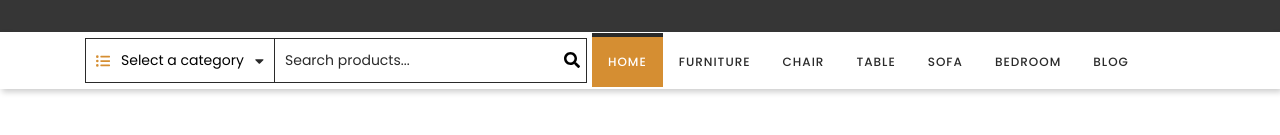
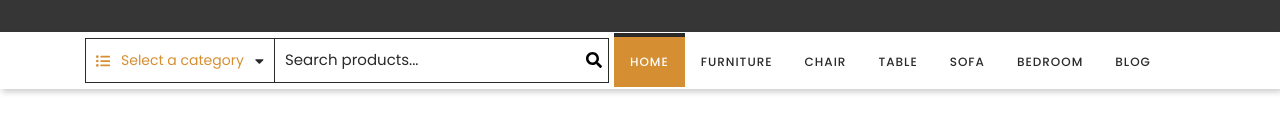
Before and after one commit to matwjablonski/wdp-2312-01, a React (Create React App) app: page / in a window 1280 px wide. In both pictures the pointer is over the element 180 px from the left and 229 px from the top of the page. Shown: the part 169-304 px from the top of the page. Built offline with nearby package versions, Linux system fonts and the light colour scheme.

Commit message:
Add font-size

```diff
--- a/src/components/features/ProductSearch/ProductSearch.module.scss
+++ b/src/components/features/ProductSearch/ProductSearch.module.scss
@@ -39,6 +39,26 @@
       z-index: 1;
       outline: none;
 
+      option {
+        &:hover {
+          background-color: $orange;
+        }
+      }
+
+      &:hover {
+        color: $orange; // Change text color on hover
+      }
+
+      li {
+        display: none;
+        cursor: grab;
+        font-weight: 400;
+        font-size: 14px;
+
+        &:hover {
+          background-color: $orange;
+        }
+      }
       @media (max-width: 480px) {
         padding: 5px 30px 5px 24px;
       }
@@ -59,12 +79,17 @@
     input {
       border: 0;
       padding-left: 10px;
-      font-size: 14px;
+      font-size: 15px;
       outline: none;
 
       &::placeholder {
         color: $form-text-color;
       }
+
+      &:hover::placeholder {
+        color: $orange; // Change placeholder color on hover
+      }
+
       @media (max-width: 480px) {
         font-size: 12px;
         width: 120px;
```
